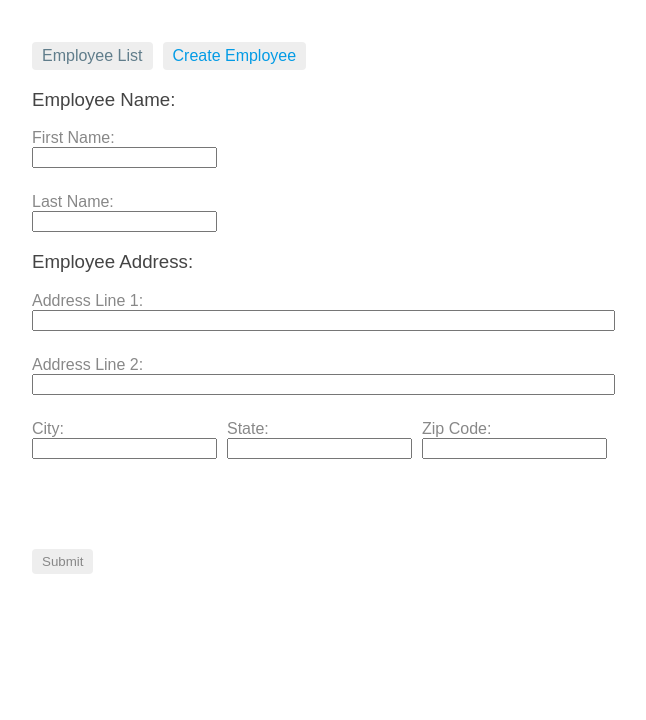
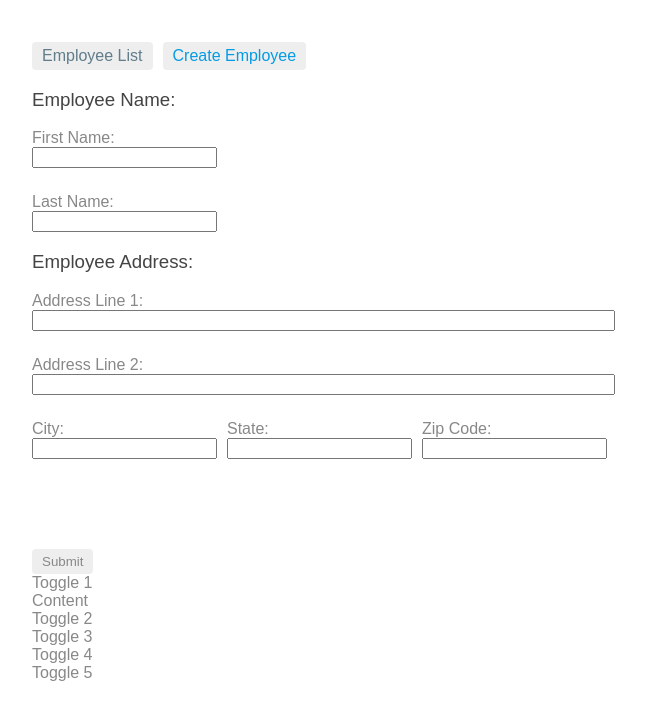
Before and after one commit to brendoncaulkins/subject-app, an Angular app: page /employee/create in a window 1280 px wide. Shown: the top 720 px of the page, without its empty margins (0-646 px from the left). Built offline with nearby package versions, Linux system fonts and the light colour scheme; what angular-font-awesome would draw is missing.

Commit message:
On-the-fly accordioning with a BehaviorSubject

```diff
--- a/src/app/app.module.ts
+++ b/src/app/app.module.ts
@@ -28,7 +28,8 @@ import { NotFoundComponent } from './not-found/not-found.component'
 import {
   AddressValidationService,
 } from './services/address-validation/address-validation.service'
-import { EmployeeService } from './services/employee/employee.service'
+import { EmployeeService } from './services/employee/employee.service';
+import { TestComponentComponent } from './test-component/test-component.component'
 
 @NgModule({
   declarations: [
@@ -45,6 +46,7 @@ import { EmployeeService } from './services/employee/employee.service'
     EmployeeListCardComponent,
     EmployeeDetailComponent,
     ListControlsComponent,
+    TestComponentComponent,
   ],
   imports: [
     BrowserModule,
--- a/src/app/info-collection/info-collection.component.html
+++ b/src/app/info-collection/info-collection.component.html
@@ -21,3 +21,4 @@
     <button type="submit" (click)="onSubmitForm()">Submit</button>
   </div>
 </div>
+<app-test-component></app-test-component>
--- /dev/null
+++ b/src/app/test-component/test-component.component.html
@@ -0,0 +1,6 @@
+<div *ngFor="let a of sections, let i = index">
+  <div>
+    <a (click)="toggle(i)">Toggle {{ i + 1 }}</a>
+  </div>
+  <div [hidden]="!openPanel.value.includes(i)">Content</div>
+</div>
--- /dev/null
+++ b/src/app/test-component/test-component.component.ts
@@ -0,0 +1,30 @@
+import { Component, OnInit } from '@angular/core'
+
+import { BehaviorSubject } from 'rxjs'
+
+@Component({
+  selector: 'app-test-component',
+  templateUrl: './test-component.component.html',
+  styles: [],
+})
+export class TestComponentComponent implements OnInit {
+  sections: any[] = Array(5)
+
+  openPanel: BehaviorSubject<number[]>
+
+  constructor() {
+    this.openPanel = new BehaviorSubject<number[]>([0])
+  }
+
+  ngOnInit() {}
+
+  toggle(index: number) {
+    if (this.openPanel.value.includes(index)) {
+      this.openPanel.next(this.openPanel.value.filter(i => i != index))
+    } else {
+      const newOpenPages = this.openPanel.value
+      newOpenPages.push(index)
+      this.openPanel.next(newOpenPages)
+    }
+  }
+}
```
Also changed, not shown: 1 other file (tests, documents, lock files or other folders).
